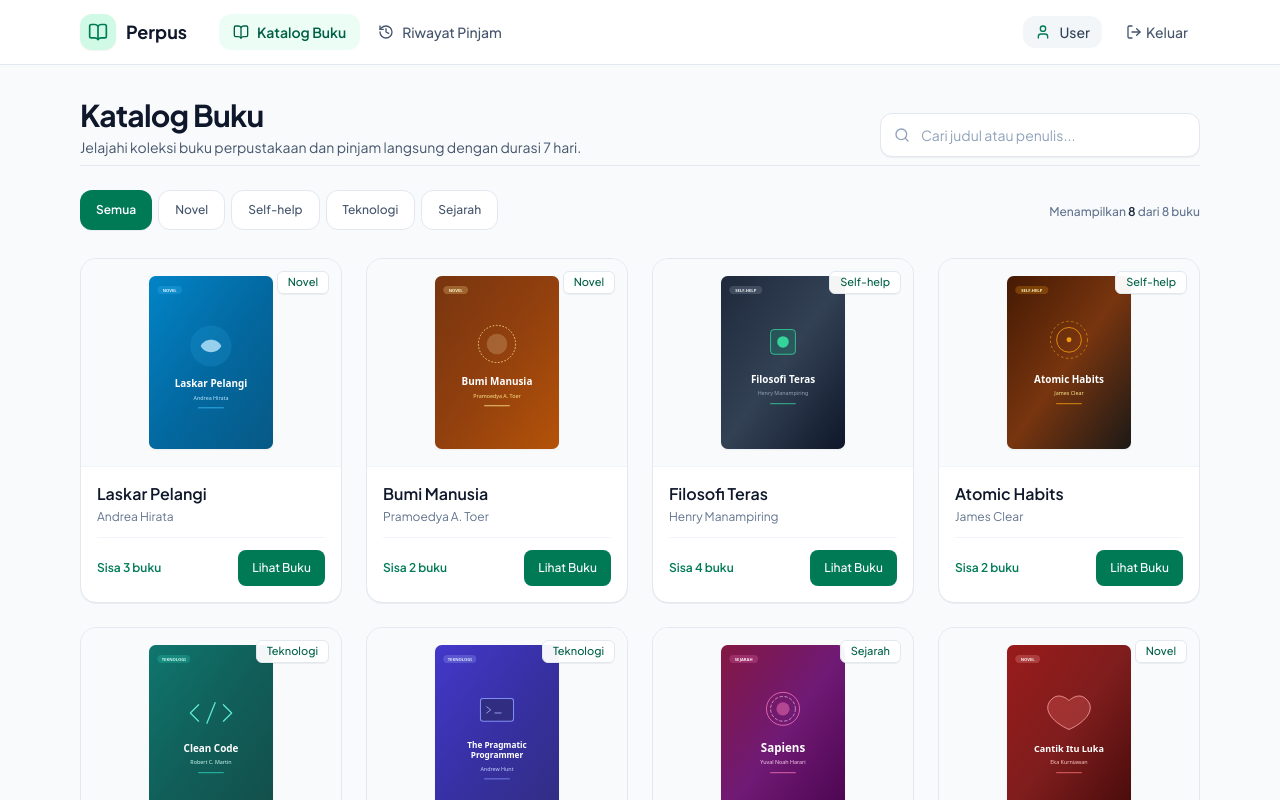
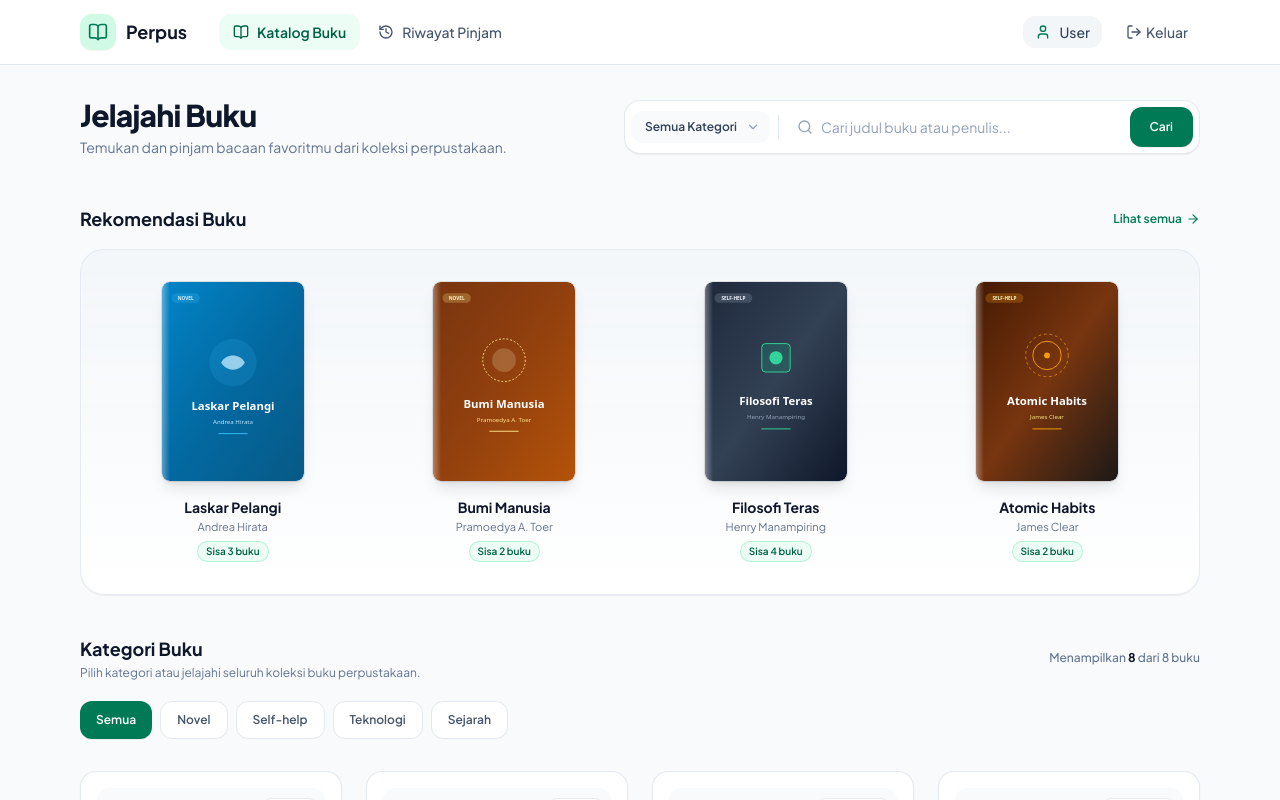
Before and after one commit to muhammadfasya578-svg/tugas_pertemuan_12, a Next.js app: page / in a window 1280 px wide. Shown: the top 800 px of the page. Built offline with nearby package versions, Linux system fonts and the light colour scheme.

Commit message:
feat(catalog): adopt Dribbble Digital Book Library dashboard layout with emerald theme

```diff
--- a/src/components/BookCard.js
+++ b/src/components/BookCard.js
@@ -1,41 +1,52 @@
 import Link from 'next/link'
 import Image from 'next/image'
+import { ArrowRight } from 'lucide-react'
 
 export default function BookCard({ book }) {
   const isAvailable = book.stock > 0
   const coverSrc = book.cover || '/covers/default-book.svg'
 
   return (
-    <div className="rounded-2xl border border-slate-200 bg-white shadow-2xs hover:border-emerald-300 hover:shadow-xs transition-all duration-200 flex flex-col overflow-hidden">
-      {/* Cover Image */}
-      <div className="h-52 bg-slate-50 flex items-center justify-center p-4 border-b border-slate-100 relative">
-        <Image
-          src={coverSrc}
-          alt={`Sampul buku ${book.title}`}
-          width={124}
-          height={174}
-          className="rounded shadow-xs object-cover"
-        />
-        <span className="absolute top-3 right-3 text-[11px] font-medium text-emerald-800 bg-white/95 px-2.5 py-0.5 rounded-md border border-slate-200 shadow-2xs">
+    <article className="group rounded-2xl border border-slate-200/90 bg-white p-4 shadow-xs hover:border-emerald-300 hover:shadow-md transition-all duration-300 flex flex-col justify-between">
+      {/* Book Cover Stage */}
+      <div className="relative mb-3 flex items-center justify-center py-5 bg-gradient-to-b from-slate-50 to-slate-100/50 rounded-xl overflow-hidden group-hover:bg-emerald-50/40 transition-colors">
+        {/* Category Pill */}
+        <span className="absolute top-2.5 right-2.5 text-[10px] font-semibold text-emerald-800 bg-white/95 backdrop-blur-xs px-2.5 py-0.5 rounded-md border border-slate-200/80 shadow-2xs z-10">
           {book.category}
         </span>
+
+        {/* Physical 3D Book Cover */}
+        <div className="relative transition-transform duration-300 ease-out group-hover:-translate-y-2 group-hover:scale-102">
+          <Image
+            src={coverSrc}
+            alt={`Sampul buku ${book.title}`}
+            width={124}
+            height={176}
+            className="rounded-md shadow-md object-cover ring-1 ring-slate-900/10"
+          />
+          {/* Subtle book spine lighting effect */}
+          <div
+            className="absolute inset-y-0 left-0 w-1.5 bg-gradient-to-r from-white/30 to-transparent rounded-l-md pointer-events-none"
+            aria-hidden="true"
+          />
+        </div>
       </div>
 
-      {/* Content */}
-      <div className="p-4 flex flex-col flex-1 justify-between gap-3">
+      {/* Book Metadata & Action */}
+      <div className="flex flex-col flex-1 justify-between gap-3">
         <div>
           <h2
-            className="font-semibold text-slate-900 line-clamp-1 text-sm sm:text-base leading-snug"
+            className="font-bold text-slate-900 group-hover:text-emerald-700 transition-colors text-sm sm:text-base leading-snug line-clamp-1"
             title={book.title}
           >
             {book.title}
           </h2>
-          <p className="text-xs text-slate-500 mt-1 line-clamp-1">
+          <p className="text-xs text-slate-500 mt-0.5 line-clamp-1">
             {book.author}
           </p>
         </div>
 
-        {/* Stock Status & Action Button */}
+        {/* Stock Status & CTA Button */}
         <div className="pt-3 border-t border-slate-100 flex items-center justify-between gap-2">
           {isAvailable ? (
             <span className="text-xs font-semibold text-emerald-700">
@@ -49,12 +60,14 @@ export default function BookCard({ book }) {
 
           <Link
             href={`/buku/${book.id}`}
-            className="min-h-[36px] px-3.5 py-1.5 rounded-lg bg-emerald-700 hover:bg-emerald-800 text-white font-medium text-xs transition-colors flex items-center justify-center"
+            aria-label={`Lihat detail dan pinjam buku ${book.title}`}
+            className="min-h-[36px] px-3.5 py-1.5 rounded-xl bg-emerald-700 hover:bg-emerald-800 active:bg-emerald-900 text-white font-medium text-xs transition-colors flex items-center gap-1.5 shadow-2xs cursor-pointer"
           >
-            Lihat Buku
+            <span>Lihat Buku</span>
+            <ArrowRight className="w-3.5 h-3.5" aria-hidden="true" />
           </Link>
         </div>
       </div>
-    </div>
+    </article>
   )
 }
--- a/src/components/CatalogView.js
+++ b/src/components/CatalogView.js
@@ -1,8 +1,10 @@
 'use client'
 
 import { useState, useMemo } from 'react'
+import Image from 'next/image'
+import Link from 'next/link'
 import BookCard from '@/components/BookCard'
-import { Search, BookX, X } from 'lucide-react'
+import { Search, BookX, X, ChevronDown, ArrowRight } from 'lucide-react'
 
 export default function CatalogView({ initialBooks }) {
   const [searchQuery, setSearchQuery] = useState('')
@@ -14,7 +16,7 @@ export default function CatalogView({ initialBooks }) {
     return ['Semua', ...Array.from(cats)]
   }, [initialBooks])
 
-  // Filter buku berdasarkan search query dan kategori
+  // Filter buku berdasarkan search query dan kategori terpilih
   const filteredBooks = useMemo(() => {
     return initialBooks.filter((book) => {
       const matchSearch =
@@ -28,48 +30,168 @@ export default function CatalogView({ initialBooks }) {
     })
   }, [initialBooks, searchQuery, selectedCategory])
 
+  // Buku rekomendasi terpopuler / tersedia untuk rak atas
+  const recommendedBooks = useMemo(() => {
+    return initialBooks.filter((b) => b.stock > 0).slice(0, 4)
+  }, [initialBooks])
+
+  const isFiltering = searchQuery.trim().length > 0 || selectedCategory !== 'Semua'
+
   return (
-    <div className="space-y-6">
-      {/* Header & Kotak Pencarian */}
-      <div className="flex flex-col md:flex-row md:items-end md:justify-between gap-4 pb-2 border-b border-slate-200">
+    <div className="space-y-10">
+      {/* Top Header: Discover Title & Dribbble-Style Unified Search Bar */}
+      <section
+        aria-label="Pencarian dan penjelajahan buku"
+        className="flex flex-col lg:flex-row lg:items-center lg:justify-between gap-6 pb-2"
+      >
         <div>
-          <h1 className="text-2xl sm:text-3xl font-bold tracking-tight text-slate-900">
-            Katalog Buku
+          <h1 className="text-3xl font-extrabold tracking-tight text-slate-900">
+            Jelajahi Buku
           </h1>
-          <p className="text-sm text-slate-600 mt-1">
-            Jelajahi koleksi buku perpustakaan dan pinjam langsung dengan durasi 7 hari.
+          <p className="text-sm text-slate-500 mt-1">
+            Temukan dan pinjam bacaan favoritmu dari koleksi perpustakaan.
           </p>
         </div>
 
-        {/* Input Pencarian */}
-        <div className="w-full md:w-80 relative">
-          <div className="absolute inset-y-0 left-0 pl-3.5 flex items-center pointer-events-none text-slate-400">
-            <Search className="w-4 h-4" aria-hidden="true" />
+        {/* Unified Search Pill (Category Dropdown + Search Input + Button) */}
+        <div className="w-full lg:max-w-xl bg-white rounded-2xl border border-slate-200/90 shadow-2xs p-1.5 flex flex-col sm:flex-row items-stretch sm:items-center gap-2">
+          {/* Category Dropdown */}
+          <div className="relative flex-shrink-0">
+            <select
+              value={selectedCategory}
+              onChange={(e) => setSelectedCategory(e.target.value)}
+              aria-label="Pilih kategori buku"
+              className="w-full sm:w-auto appearance-none bg-slate-50 hover:bg-slate-100 rounded-xl pl-3.5 pr-8 py-2 text-xs font-semibold text-slate-700 focus:outline-none focus:ring-2 focus:ring-emerald-500 transition-colors cursor-pointer"
+            >
+              {categories.map((cat) => (
+                <option key={cat} value={cat}>
+                  {cat === 'Semua' ? 'Semua Kategori' : cat}
+                </option>
+              ))}
+            </select>
+            <ChevronDown
+              className="w-3.5 h-3.5 text-slate-400 absolute right-2.5 top-1/2 -translate-y-1/2 pointer-events-none"
+              aria-hidden="true"
+            />
           </div>
+
+          <div className="hidden sm:block w-px h-6 bg-slate-200" aria-hidden="true" />
+
+          {/* Search Input Field */}
+          <div className="relative flex-1 flex items-center">
+            <Search className="w-4 h-4 text-slate-400 ml-2.5 mr-2 flex-shrink-0" aria-hidden="true" />
             <input
               type="text"
               value={searchQuery}
               onChange={(e) => setSearchQuery(e.target.value)}
-            placeholder="Cari judul atau penulis..."
-            aria-label="Cari judul atau nama penulis buku"
-            className="w-full h-11 pl-10 pr-9 text-sm rounded-xl border border-slate-200 bg-white placeholder-slate-400 text-slate-900 focus:outline-none focus:ring-2 focus:ring-emerald-500 focus:border-emerald-500 transition-colors shadow-2xs"
+              placeholder="Cari judul buku atau penulis..."
+              aria-label="Cari judul buku atau nama penulis"
+              className="w-full text-xs sm:text-sm bg-transparent placeholder-slate-400 text-slate-900 focus:outline-none py-1.5 pr-8"
             />
             {searchQuery && (
               <button
                 type="button"
                 onClick={() => setSearchQuery('')}
-              className="absolute inset-y-0 right-0 pr-3 flex items-center text-slate-400 hover:text-slate-600"
+                className="absolute inset-y-0 right-0 pr-2 flex items-center text-slate-400 hover:text-slate-600"
                 aria-label="Hapus kata kunci pencarian"
               >
                 <X className="w-4 h-4" aria-hidden="true" />
               </button>
             )}
           </div>
+
+          {/* Submit Action */}
+          <button
+            type="button"
+            onClick={() => {}}
+            className="min-h-[40px] px-5 rounded-xl bg-emerald-700 hover:bg-emerald-800 active:bg-emerald-900 text-white font-semibold text-xs transition-colors flex items-center justify-center shadow-2xs cursor-pointer"
+          >
+            Cari
+          </button>
+        </div>
+      </section>
+
+      {/* Section 1: Rekomendasi Buku (Featured Shelf) - Tampil saat tidak sedang mencari */}
+      {!isFiltering && recommendedBooks.length > 0 && (
+        <section aria-label="Rekomendasi buku unggulan" className="space-y-4">
+          <div className="flex items-center justify-between">
+            <h2 className="text-lg font-bold text-slate-900">
+              Rekomendasi Buku
+            </h2>
+            <button
+              type="button"
+              onClick={() => setSelectedCategory('Semua')}
+              className="text-xs font-semibold text-emerald-700 hover:text-emerald-800 transition-colors flex items-center gap-1 cursor-pointer"
+            >
+              <span>Lihat semua</span>
+              <ArrowRight className="w-3.5 h-3.5" aria-hidden="true" />
+            </button>
           </div>
 
-      {/* Filter Kategori & Info Hasil */}
+          {/* Physical Standing Book Showcase */}
+          <div className="bg-gradient-to-b from-slate-100/70 via-slate-50 to-white rounded-3xl p-6 sm:p-8 border border-slate-200/80 shadow-2xs">
+            <div className="grid grid-cols-2 md:grid-cols-4 gap-6 sm:gap-8 items-end">
+              {recommendedBooks.map((book) => (
+                <Link
+                  key={book.id}
+                  href={`/buku/${book.id}`}
+                  className="group flex flex-col items-center text-center focus:outline-none"
+                  aria-label={`Lihat buku ${book.title}`}
+                >
+                  {/* Stand-up 3D Book with Realistic Soft Drop Shadow */}
+                  <div className="relative transition-transform duration-300 ease-out group-hover:-translate-y-2.5 group-hover:scale-103">
+                    <Image
+                      src={book.cover || '/covers/default-book.svg'}
+                      alt={`Sampul buku ${book.title}`}
+                      width={142}
+                      height={202}
+                      className="rounded-lg shadow-lg object-cover ring-1 ring-slate-900/10"
+                    />
+                    {/* Spine highlight overlay on left */}
+                    <div
+                      className="absolute inset-y-0 left-0 w-2 bg-gradient-to-r from-white/35 to-transparent rounded-l-lg pointer-events-none"
+                      aria-hidden="true"
+                    />
+                  </div>
+
+                  {/* Metadata Below Stand-up Book */}
+                  <div className="mt-4 w-full px-1">
+                    <h3 className="font-bold text-slate-900 group-hover:text-emerald-700 transition-colors text-xs sm:text-sm line-clamp-1" title={book.title}>
+                      {book.title}
+                    </h3>
+                    <p className="text-[11px] text-slate-500 line-clamp-1 mt-0.5">
+                      {book.author}
+                    </p>
+                    <span className="inline-block mt-1.5 text-[10px] font-semibold text-emerald-800 bg-emerald-50 px-2 py-0.5 rounded-full border border-emerald-200/80">
+                      Sisa {book.stock} buku
+                    </span>
+                  </div>
+                </Link>
+              ))}
+            </div>
+          </div>
+        </section>
+      )}
+
+      {/* Section 2: Kategori Buku & Daftar Lengkap */}
+      <section aria-label="Daftar koleksi buku lengkap" className="space-y-5">
         <div className="flex flex-col sm:flex-row sm:items-center sm:justify-between gap-3">
-        <div className="flex items-center gap-1.5 overflow-x-auto pb-1 scrollbar-none">
+          <div>
+            <h2 className="text-lg font-bold text-slate-900">
+              {isFiltering ? 'Hasil Pencarian Koleksi' : 'Kategori Buku'}
+            </h2>
+            <p className="text-xs text-slate-500 mt-0.5">
+              Pilih kategori atau jelajahi seluruh koleksi buku perpustakaan.
+            </p>
+          </div>
+
+          <div className="text-xs text-slate-500 font-medium">
+            Menampilkan <strong className="text-slate-900 font-bold">{filteredBooks.length}</strong> dari {initialBooks.length} buku
+          </div>
+        </div>
+
+        {/* Category Pill Buttons */}
+        <div className="flex items-center gap-2 overflow-x-auto pb-1 scrollbar-none">
           {categories.map((cat) => {
             const isActive = selectedCategory === cat
             return (
@@ -77,9 +199,9 @@ export default function CatalogView({ initialBooks }) {
                 key={cat}
                 type="button"
                 onClick={() => setSelectedCategory(cat)}
-                className={`min-h-[40px] px-4 py-2 rounded-xl text-xs font-medium whitespace-nowrap transition-colors cursor-pointer ${
+                className={`min-h-[38px] px-4 py-1.5 rounded-xl text-xs font-semibold whitespace-nowrap transition-all cursor-pointer ${
                   isActive
-                    ? 'bg-emerald-700 text-white font-semibold shadow-2xs'
+                    ? 'bg-emerald-700 text-white shadow-2xs'
                     : 'bg-white text-slate-600 hover:text-slate-900 hover:bg-slate-100 border border-slate-200'
                 }`}
               >
@@ -89,32 +211,25 @@ export default function CatalogView({ initialBooks }) {
           })}
         </div>
 
-        <div className="text-xs text-slate-500 font-medium">
-          Menampilkan <strong className="text-slate-800 font-semibold">{filteredBooks.length}</strong> dari {initialBooks.length} buku
-        </div>
-      </div>
-
-      {/* Grid Buku */}
+        {/* Books Grid */}
         {filteredBooks.length > 0 ? (
-        <section aria-label="Daftar koleksi buku">
-          <div className="grid grid-cols-1 sm:grid-cols-2 md:grid-cols-3 lg:grid-cols-4 gap-6">
+          <div className="grid grid-cols-1 sm:grid-cols-2 md:grid-cols-3 lg:grid-cols-4 gap-6 pt-2">
             {filteredBooks.map((book) => (
               <BookCard key={book.id} book={book} />
             ))}
           </div>
-        </section>
         ) : (
-        <div className="bg-white rounded-2xl border border-slate-200 p-12 text-center max-w-md mx-auto shadow-xs">
+          <div className="bg-white rounded-3xl border border-slate-200 p-12 text-center max-w-md mx-auto shadow-xs">
             <div className="w-14 h-14 rounded-2xl bg-slate-100 text-slate-500 flex items-center justify-center mx-auto mb-3">
               <BookX className="w-7 h-7" aria-hidden="true" />
             </div>
-          <h2 className="text-base font-bold text-slate-900">
+            <h3 className="text-base font-bold text-slate-900">
               Tidak Ada Buku Ditemukan
-          </h2>
-          <p className="text-xs text-slate-600 mt-1">
-            Coba ubah kata kunci pencarian atau pilih kategori lain.
+            </h3>
+            <p className="text-xs text-slate-600 mt-1 leading-relaxed">
+              Tidak ada buku yang cocok dengan kata kunci atau kategori yang dipilih.
             </p>
-          {(searchQuery || selectedCategory !== 'Semua') && (
+            {isFiltering && (
               <button
                 type="button"
                 onClick={() => {
@@ -128,6 +243,7 @@ export default function CatalogView({ initialBooks }) {
             )}
           </div>
         )}
+      </section>
     </div>
   )
 }
```
Lines whose indentation alone changed are shown as unchanged.
